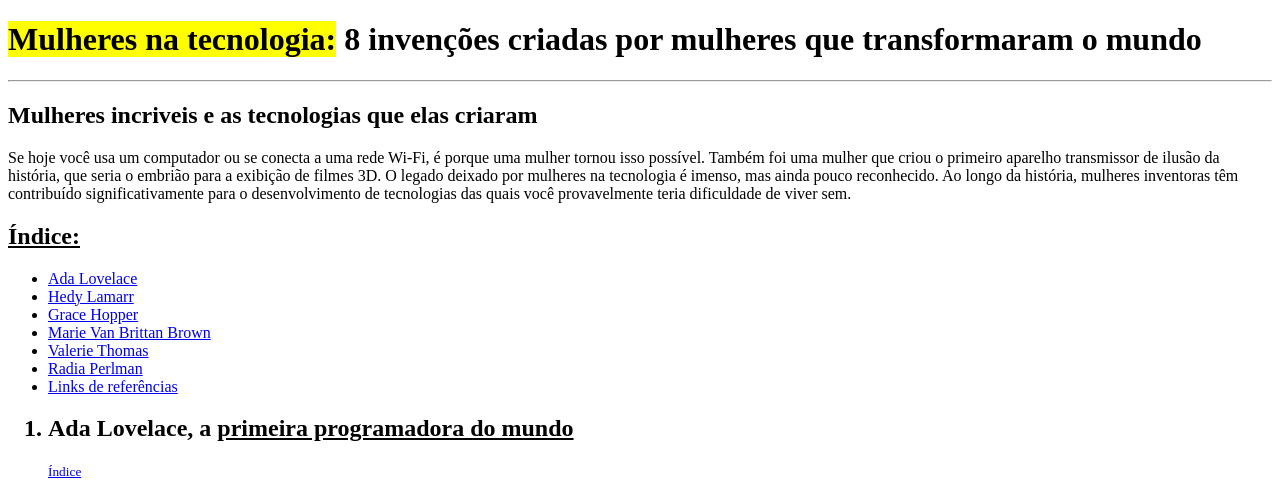
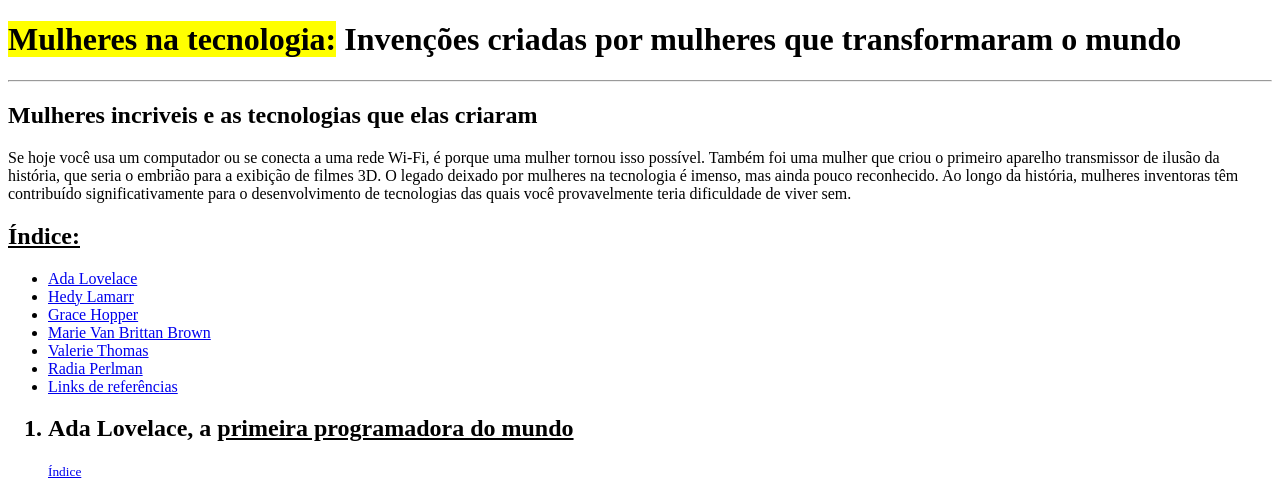
Before and after one commit to Lorrayne-Borges/Curso_HTML_DIO, a plain HTML site: page Página Web Utilizando as Tags Aprendidas/index.html in a window 1280 px wide. Shown: the top 493 px of the page. Drawn offline with Linux system fonts and the light colour scheme.

Commit message:
index.html

```diff
--- a/Página Web Utilizando as Tags Aprendidas/index.html
+++ b/Página Web Utilizando as Tags Aprendidas/index.html
@@ -6,7 +6,7 @@
     <title>Importância das mulheres na tecnologia</title>
 </head>
 <body>
-    <h1><mark>Mulheres na tecnologia:</mark> 8 invenções criadas por mulheres que transformaram o mundo</h1>
+    <h1><mark>Mulheres na tecnologia:</mark> Invenções criadas por mulheres que transformaram o mundo</h1>
     <hr/>
     <h2>Mulheres incriveis e as tecnologias que elas criaram </h2>
     <p>Se hoje você usa um computador ou se conecta a uma rede Wi-Fi, é porque uma mulher tornou isso possível. Também foi uma mulher que criou o primeiro aparelho transmissor de ilusão da história, que seria o embrião para a exibição de filmes 3D. O legado deixado por mulheres na tecnologia é imenso, mas ainda pouco reconhecido. Ao longo da história, mulheres inventoras têm contribuído significativamente para o desenvolvimento de tecnologias das quais você provavelmente teria dificuldade de viver sem.
```
